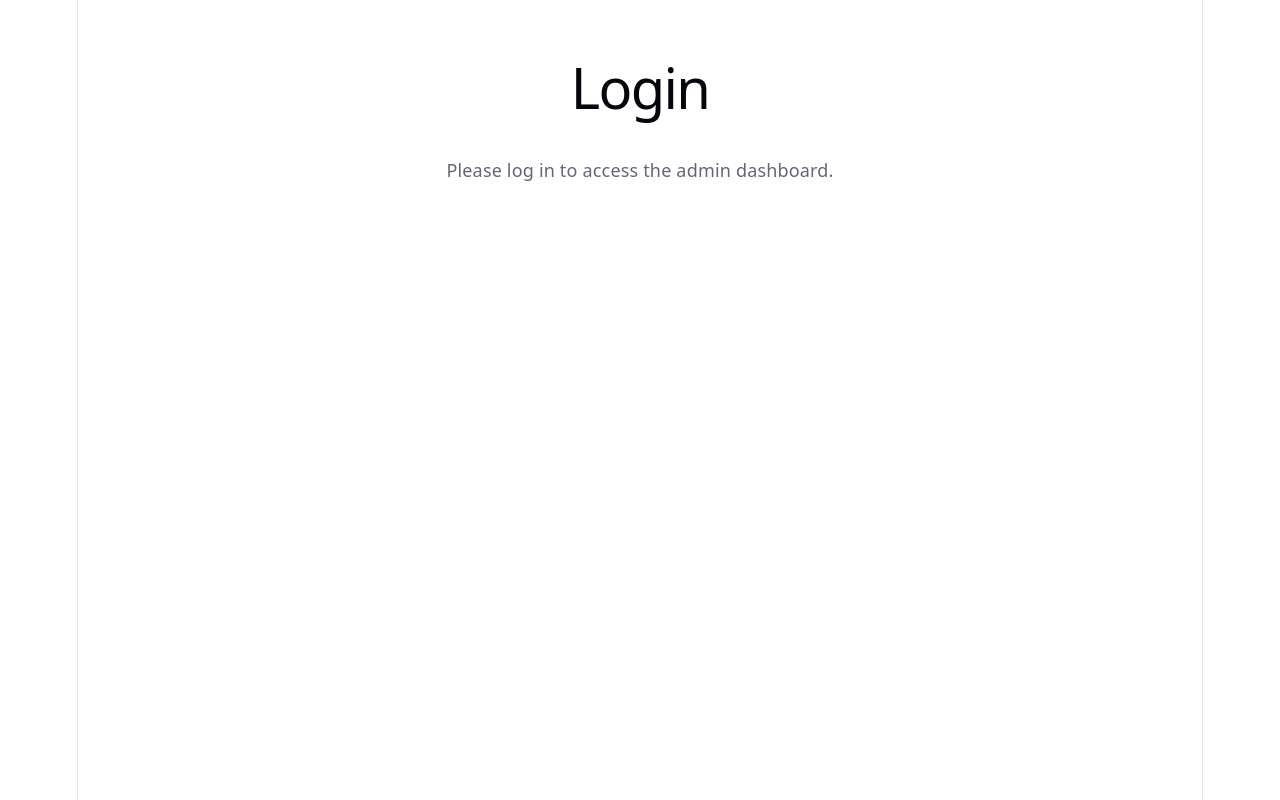
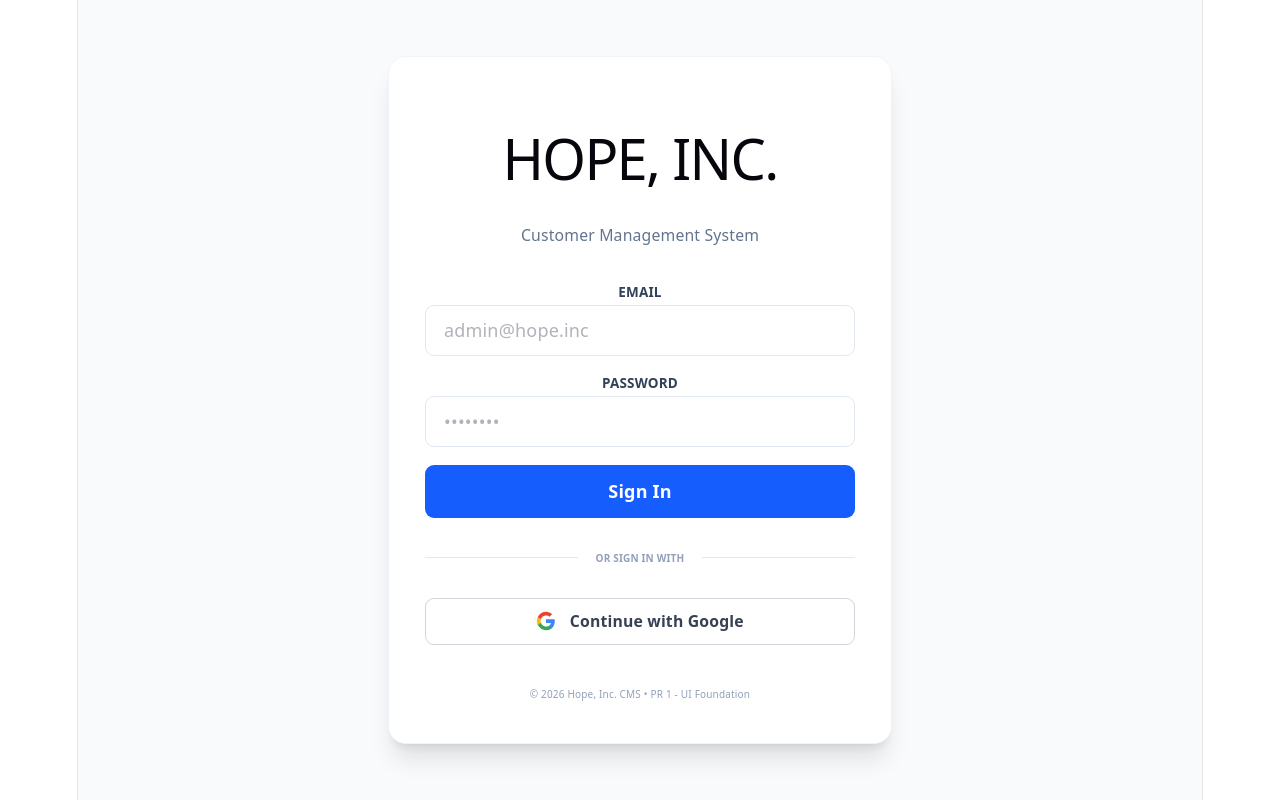
Before and after one commit to Aeron256/hope-cms, a React (Vite) app: page /login in a window 1280 px wide. Built offline with nearby package versions, Linux system fonts and the light colour scheme.

Commit message:
feat/ui-login-page : Login form with email + Google OAuth button

```diff
--- /dev/null
+++ b/src/components/GoogleButton.tsx
@@ -0,0 +1,50 @@
+import React from 'react';
+
+const GoogleButton = ({ onClick, isLoading, text = "Continue with Google" }) => {
+  return (
+    <button
+      onClick={onClick}
+      disabled={isLoading}
+      type="button"
+      className={`
+        w-full flex items-center justify-center gap-3
+        px-4 py-2.5
+        bg-white border border-gray-300 rounded-lg
+        text-gray-700 font-semibold text-sm
+        hover:bg-gray-50 hover:shadow-md
+        active:scale-[0.98]
+        transition-all duration-200
+        disabled:opacity-50 disabled:cursor-not-allowed
+      `}
+    >
+      {/* Official Google G Logo */}
+      <svg
+        width="20"
+        height="20"
+        viewBox="0 0 24 24"
+        xmlns="http://www.w3.org/2000/svg"
+      >
+        <path
+          d="M22.56 12.25c0-.78-.07-1.53-.2-2.25H12v4.26h5.92c-.26 1.37-1.04 2.53-2.21 3.31v2.77h3.57c2.08-1.92 3.28-4.74 3.28-8.09z"
+          fill="#4285F4"
+        />
+        <path
+          d="M12 23c2.97 0 5.46-.98 7.28-2.66l-3.57-2.77c-.98.66-2.23 1.06-3.71 1.06-2.86 0-5.29-1.93-6.16-4.53H2.18v2.84C3.99 20.53 7.7 23 12 23z"
+          fill="#34A853"
+        />
+        <path
+          d="M5.84 14.09c-.22-.66-.35-1.36-.35-2.09s.13-1.43.35-2.09V7.07H2.18C1.43 8.55 1 10.22 1 12s.43 3.45 1.18 4.93l2.85-2.22.81-.62z"
+          fill="#FBBC05"
+        />
+        <path
+          d="M12 5.38c1.62 0 3.06.56 4.21 1.64l3.15-3.15C17.45 2.09 14.97 1 12 1 7.7 1 3.99 3.47 2.18 7.07l3.66 2.84c.87-2.6 3.3-4.53 6.16-4.53z"
+          fill="#EA4335"
+        />
+      </svg>
+
+      <span>{isLoading ? "Connecting..." : text}</span>
+    </button>
+  );
+};
+
+export default GoogleButton;
--- a/src/pages/Login.tsx
+++ b/src/pages/Login.tsx
@@ -1,6 +1,112 @@
-export default function Login () {
-    return  ( <div className="p-4">
-        <h1 className="text-2xl font-bold mb-4">Login</h1>
-        <p>Please log in to access the admin dashboard.</p>
-    </div>);
-}
+import React, { useState } from 'react';
+import { useNavigate } from 'react-router-dom';
+import GoogleButton from '../components/GoogleButton';
+import { type AuthUser } from '../types/auth';
+
+
+const LoginPage: React.FC = () => {
+  const [email, setEmail] = useState<string>('');
+  const [password, setPassword] = useState<string>('');
+  const [error, setError] = useState<string | null>(null);
+  const [loading, setLoading] = useState<boolean>(false);
+  const navigate = useNavigate();
+
+  const handleEmailLogin = (e: React.FormEvent) => {
+    e.preventDefault();
+    setLoading(true);
+    setError(null);
+
+    // Mock Backend Logic
+    setTimeout(() => {
+      if (email === 'admin@hope.inc' && password === 'password123') {
+        const mockUser: AuthUser = {
+          email: 'admin@hope.inc',
+          role: 'ADMIN',
+          status: 'ACTIVE'
+        };
+        localStorage.setItem('hope_cms_session', JSON.stringify(mockUser));
+        navigate('/customers');
+      } else {
+        setError('Invalid credentials. Hint: admin@hope.inc / password123');
+      }
+      setLoading(false);
+    }, 1000);
+  };
+
+  const handleGoogleMock = () => {
+    setLoading(true);
+    setTimeout(() => {
+      const mockUser: AuthUser = {
+        email: 'google_user@gmail.com',
+        role: 'USER',
+        status: 'ACTIVE'
+      };
+      localStorage.setItem('hope_cms_session', JSON.stringify(mockUser));
+      navigate('/customers');
+      setLoading(false);
+    }, 1000);
+  };
+
+  return (
+    <div className="flex items-center justify-center min-h-screen bg-slate-50 p-4">
+      <div className="w-full max-w-md bg-white p-8 rounded-2xl shadow-xl border border-slate-100">
+        <header className="text-center mb-8">
+          <h1 className="text-3xl font-black text-blue-700 tracking-tight">HOPE, INC.</h1>
+          <p className="text-slate-500 text-sm font-medium">Customer Management System</p>
+        </header>
+
+        {error && (
+          <div className="mb-4 p-3 text-xs font-semibold text-red-600 bg-red-50 border border-red-100 rounded-lg">
+            {error}
+          </div>
+        )}
+
+        <form onSubmit={handleEmailLogin} className="space-y-4">
+          <div>
+            <label className="block text-xs font-bold text-slate-700 uppercase mb-1">Email</label>
+            <input
+              type="email"
+              className="w-full px-4 py-2.5 border border-slate-200 rounded-lg focus:ring-2 focus:ring-blue-500 outline-none transition-all"
+              placeholder="admin@hope.inc"
+              value={email}
+              onChange={(e) => setEmail(e.target.value)}
+              required
+            />
+          </div>
+          <div>
+            <label className="block text-xs font-bold text-slate-700 uppercase mb-1">Password</label>
+            <input
+              type="password"
+              className="w-full px-4 py-2.5 border border-slate-200 rounded-lg focus:ring-2 focus:ring-blue-500 outline-none transition-all"
+              placeholder="••••••••"
+              value={password}
+              onChange={(e) => setPassword(e.target.value)}
+              required
+            />
+          </div>
+          <button
+            type="submit"
+            disabled={loading}
+            className="w-full py-3 bg-blue-600 hover:bg-blue-700 text-white font-bold rounded-lg transition-colors disabled:bg-slate-300"
+          >
+            {loading ? 'Authenticating...' : 'Sign In'}
+          </button>
+        </form>
+
+        <div className="my-6 flex items-center justify-between">
+          <hr className="w-full border-slate-200" />
+          <span className="text-[10px] uppercase text-slate-400 font-bold px-4 whitespace-nowrap">Or sign in with</span>
+          <hr className="w-full border-slate-200" />
+        </div>
+
+        <GoogleButton onClick={handleGoogleMock} isLoading={loading} />
+
+        <footer className="mt-8 text-center text-[10px] text-slate-400 font-medium">
+          &copy; 2026 Hope, Inc. CMS • PR 1 - UI Foundation
+        </footer>
+      </div>
+    </div>
+  );
+};
+
+export default LoginPage;
--- /dev/null
+++ b/src/types/auth.ts
@@ -0,0 +1,8 @@
+export type UserRole = 'SUPERADMIN' | 'ADMIN' | 'USER';
+export type UserStatus = 'ACTIVE' | 'INACTIVE';
+
+export interface AuthUser {
+  email: string;
+  role: UserRole;
+  status: UserStatus;
+}
```
